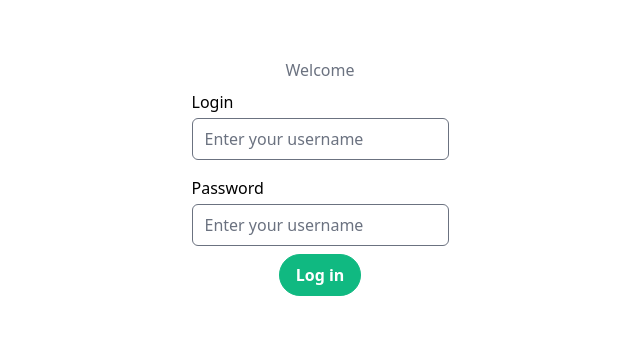
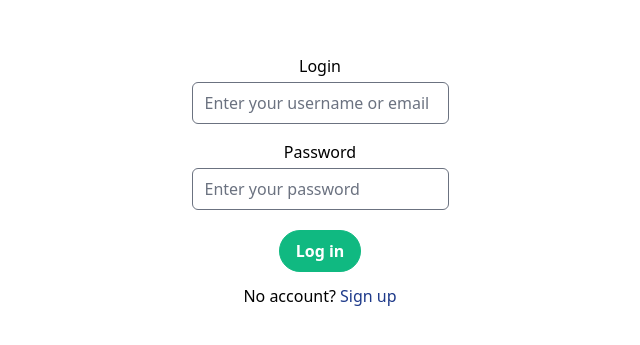
Before and after one commit to ZviksZ/study-portal_front, a React (Create React App) app: page /login in a window 1280 px wide. Shown: the part 223-568 px from the top of the page, without its empty margins (320-960 px from the left). Built offline with nearby package versions, Linux system fonts and the light colour scheme; what i18next-icu would draw is missing.

Commit message:
login and register forms templates

```diff
--- /dev/null
+++ b/src/components/Auth/LoginForm/LoginForm.tsx
@@ -0,0 +1,38 @@
+import React from 'react';
+import { useForm } from 'react-hook-form';
+import TextInput from '../../Generic/TextInput/TextInput';
+import Button, { ButtonStyle } from '../../Generic/Button/Button';
+
+interface LoginFormInputs {
+  login: string;
+  password: string;
+}
+
+export default function LoginForm() {
+  const {
+    handleSubmit,
+    register,
+    formState: { errors },
+  } = useForm<LoginFormInputs>();
+
+  const onSubmit = (data: LoginFormInputs) => {
+    console.log(data);
+  };
+
+  return (
+    <form onSubmit={handleSubmit(onSubmit)}>
+      <TextInput placeholder="Enter your username or email" label="Login" {...register('login')} />
+      <TextInput
+        type="password"
+        placeholder="Enter your password"
+        label="Password"
+        {...register('password')}
+      />
+      <div className="tw-flex tw-justify-center tw-pt-3">
+        <Button type="submit" style={ButtonStyle.green}>
+          Log in
+        </Button>
+      </div>
+    </form>
+  );
+}
--- /dev/null
+++ b/src/components/Auth/RegisterForm/RegisterForm.tsx
@@ -0,0 +1,40 @@
+import React from 'react';
+import { useForm } from 'react-hook-form';
+import TextInput from '../../Generic/TextInput/TextInput';
+import Button, { ButtonStyle } from '../../Generic/Button/Button';
+
+interface RegisterFormInputs {
+  email: string;
+  username: string;
+  password: string;
+}
+
+export default function RegisterForm() {
+  const {
+    handleSubmit,
+    register,
+    formState: { errors },
+  } = useForm<RegisterFormInputs>();
+
+  const onSubmit = (data: RegisterFormInputs) => {
+    console.log(data);
+  };
+
+  return (
+    <form onSubmit={handleSubmit(onSubmit)}>
+      <TextInput placeholder="Enter your email" label="Email" {...register('email')} />
+      <TextInput placeholder="Enter your username" label="Username" {...register('username')} />
+      <TextInput
+        type="password"
+        placeholder="Enter your password"
+        label="Password"
+        {...register('password')}
+      />
+      <div className="tw-flex tw-justify-center tw-pt-3">
+        <Button type="submit" style={ButtonStyle.green}>
+          Register
+        </Button>
+      </div>
+    </form>
+  );
+}
--- a/src/components/Generic/Button/Button.tsx
+++ b/src/components/Generic/Button/Button.tsx
@@ -11,7 +11,7 @@ export interface ButtonProps {
   isDisabled?: boolean;
   withNotification?: boolean;
   children: React.ReactNode;
-  onClick: React.MouseEventHandler<HTMLElement>;
+  onClick?: React.MouseEventHandler<HTMLElement>;
 }
 
 export enum ButtonStyle {
--- a/src/components/Generic/TextInput/TextInput.tsx
+++ b/src/components/Generic/TextInput/TextInput.tsx
@@ -11,6 +11,7 @@ export interface TextInputProps {
   onChange?: ChangeEventHandler<HTMLInputElement>;
   testId?: string;
   description?: string;
+  type?: string;
   searchIcon?: boolean;
   theme?: 'dark' | 'light' | 'borderless';
 }
@@ -28,6 +29,7 @@ function TextInput(
     searchIcon,
     theme = 'light',
     label,
+    type = 'text',
   }: TextInputProps,
   ref: LegacyRef<HTMLInputElement>,
 ) {
@@ -35,7 +37,7 @@ function TextInput(
     <div className="tw-flex tw-flex-col tw-p-2">
       {label && (
         <div
-          className={classNames('tw-font-medium tw-text-mGray tw-text-md tw-pb-1', {
+          className={classNames('tw-text-center tw-font-medium tw-text-mGray tw-text-md tw-pb-1', {
             'tw-opacity-50': isDisabled,
           })}
         >
@@ -69,7 +71,7 @@ function TextInput(
             'tw-bg-gray-600 tw-border-gray-600 tw-placeholder-white tw-text-white hover:tw-border-gray-700':
               theme === 'dark',
           })}
-          type="text"
+          type={type}
           spellCheck={true}
           required={isRequired}
           name={name}
--- a/src/containers/Auth/index.tsx
+++ b/src/containers/Auth/index.tsx
@@ -1,18 +1,41 @@
-import React from 'react';
-import TextInput from 'components/Generic/TextInput/TextInput';
-import Button, { ButtonStyle } from 'components/Generic/Button/Button';
+import React, { Dispatch, useState, SetStateAction } from 'react';
+import LoginForm from '../../components/Auth/LoginForm/LoginForm';
+import RegisterForm from '../../components/Auth/RegisterForm/RegisterForm';
+
+export enum AuthType {
+  login = 'login',
+  register = 'register',
+}
 
 function Auth() {
+  const [authType, setAuthType] = useState<AuthType>(AuthType.login);
+  const isLoginForm = authType === AuthType.login;
+
   return (
     <div className="tw-flex tw-flex-col tw-justify-center tw-items-center tw-h-full">
-      <div className="tw-text-gray-500">Welcome</div>
-      <TextInput name="login" placeholder="Enter your username" label="Login" />
-      <TextInput name="password" placeholder="Enter your username" label="Password" />
-      <Button type="submit" onClick={() => {}} style={ButtonStyle.green}>
-        Log in
-      </Button>
+      {isLoginForm ? <LoginForm /> : <RegisterForm />}
+      <AuthPageHelpText setAuthType={setAuthType} isLoginForm={isLoginForm} />
     </div>
   );
 }
 
 export default Auth;
+
+interface AuthPageHelpTextProps {
+  setAuthType: Dispatch<SetStateAction<AuthType>>;
+  isLoginForm: boolean;
+}
+
+function AuthPageHelpText({ setAuthType, isLoginForm }: AuthPageHelpTextProps) {
+  return (
+    <div className="tw-pt-3">
+      <span>{isLoginForm ? 'No account?' : 'Have account?'}</span>
+      <span
+        className="tw-text-blue-900 tw-cursor-pointer"
+        onClick={() => setAuthType(isLoginForm ? AuthType.register : AuthType.login)}
+      >
+        {isLoginForm ? ' Sign up' : ' Sign in'}
+      </span>
+    </div>
+  );
+}
```
Also changed, not shown: package.json (+4 -3 lines), .eslintrc.json, 1 other file (tests, documents, lock files or other folders).
